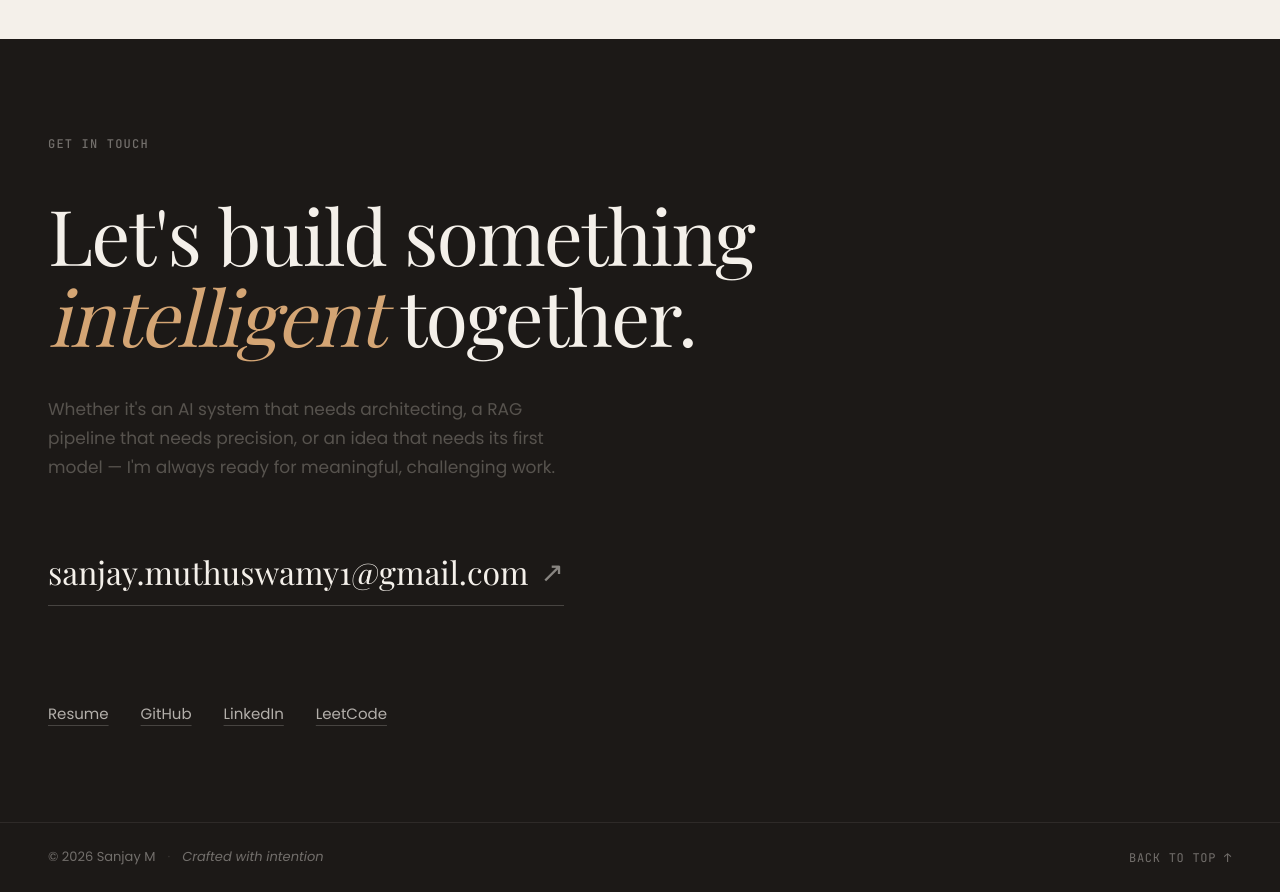
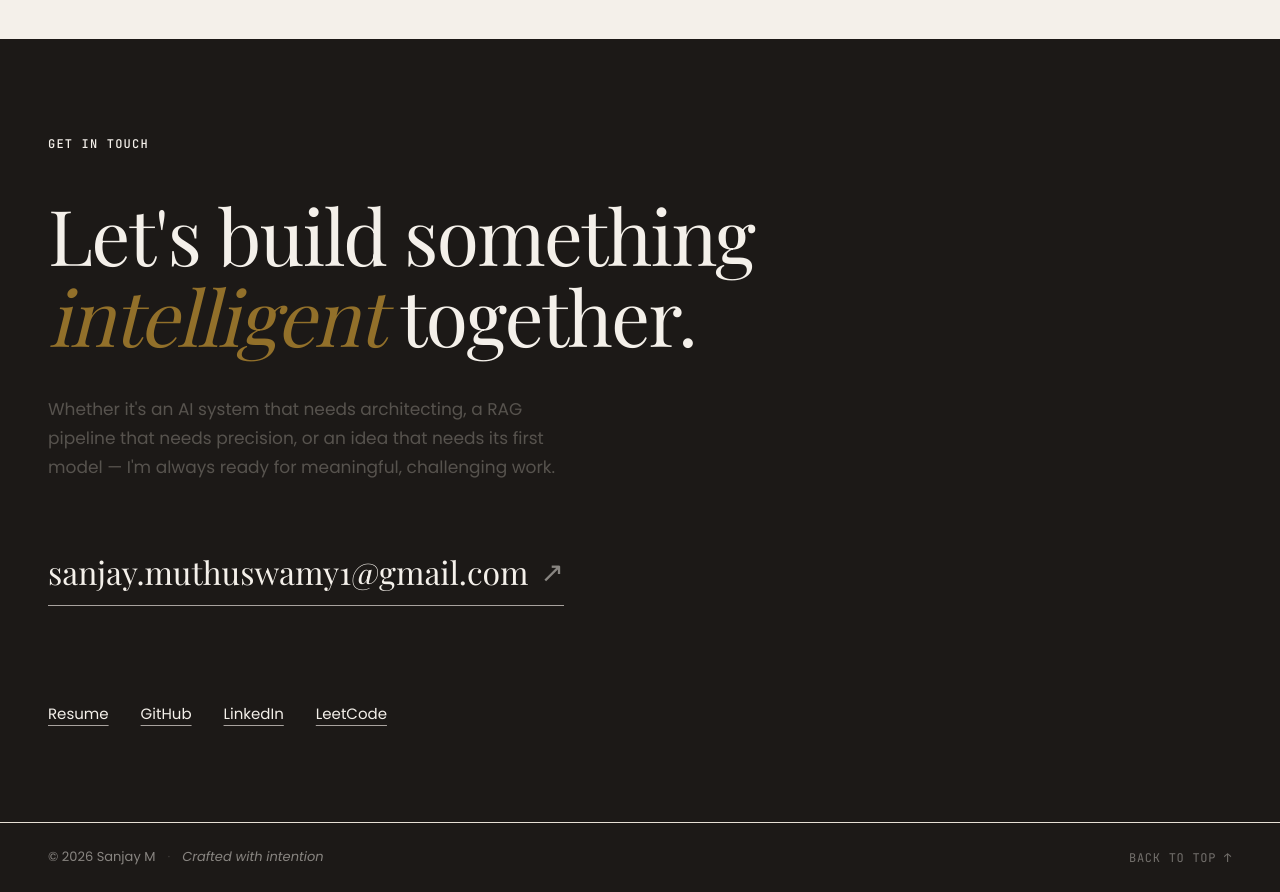
Before and after one commit to SanjayMuthuswamy/sanjay.dev, a React (Vite) app: page / in a window 1280 px wide. Shown: the part 6020-6912 px from the top of the page. Built offline with nearby package versions, Linux system fonts and the light colour scheme; a web font is replaced by a local one.

Commit message:
Fix hardcoded colors in contact and footer for dark theme support

```diff
--- a/src/components/Contact.css
+++ b/src/components/Contact.css
@@ -11,7 +11,8 @@
 .contact__content .text-label {
   display: block;
   margin-bottom: var(--space-xl);
-  color: rgba(244, 240, 234, 0.4);
+  color: var(--text-inverse);
+  opacity: 0.4;
 }
 
 .contact__heading {
@@ -22,11 +23,12 @@
 
 .contact__heading em {
   font-style: italic;
-  color: #D4A574;
+  color: var(--accent-gold);
 }
 
 .contact__text {
-  color: rgba(244, 240, 234, 0.6);
+  color: var(--text-inverse);
+  opacity: 0.6;
   margin-bottom: var(--space-2xl);
   max-width: 520px;
 }
@@ -42,12 +44,12 @@
   text-decoration: none;
   margin-bottom: var(--space-3xl);
   padding-bottom: 0.5rem;
-  border-bottom: 1px solid rgba(244, 240, 234, 0.2);
+  border-bottom: 1px solid var(--text-tertiary);
   transition: border-color 0.3s ease;
 }
 
 .contact__email:hover {
-  border-color: rgba(244, 240, 234, 0.6);
+  border-color: var(--text-inverse);
 }
 
 .contact__email-arrow {
@@ -69,15 +71,16 @@
 
 .contact__social-link {
   font-size: 0.9375rem;
-  color: rgba(244, 240, 234, 0.7);
+  color: var(--text-inverse);
+  opacity: 0.7;
   text-decoration: underline;
   text-underline-offset: 6px;
   text-decoration-thickness: 1px;
-  text-decoration-color: rgba(244, 240, 234, 0.2);
-  transition: color 0.3s ease, text-decoration-color 0.3s ease;
+  text-decoration-color: var(--text-tertiary);
+  transition: opacity 0.3s ease, text-decoration-color 0.3s ease;
 }
 
 .contact__social-link:hover {
-  color: var(--text-inverse);
+  opacity: 1;
   text-decoration-color: var(--text-inverse);
 }
--- a/src/components/Footer.css
+++ b/src/components/Footer.css
@@ -1,6 +1,6 @@
 .footer {
   background-color: var(--bg-dark);
-  border-top: 1px solid rgba(244, 240, 234, 0.08);
+  border-top: 1px solid var(--border-light);
   padding: 1.5rem 0;
 }
 
@@ -15,7 +15,8 @@
   align-items: center;
   gap: 0.75rem;
   font-size: 0.8125rem;
-  color: rgba(244, 240, 234, 0.4);
+  color: var(--text-inverse);
+  opacity: 0.5;
 }
 
 .footer__sep {
@@ -31,15 +32,16 @@
   font-size: 0.75rem;
   letter-spacing: 0.06em;
   text-transform: uppercase;
-  color: rgba(244, 240, 234, 0.4);
+  color: var(--text-inverse);
+  opacity: 0.4;
   background: none;
   border: none;
   cursor: pointer;
-  transition: color 0.3s ease;
+  transition: opacity 0.3s ease;
 }
 
 .footer__top-btn:hover {
-  color: rgba(244, 240, 234, 0.8);
+  opacity: 0.8;
 }
 
 @media (max-width: 768px) {
```
